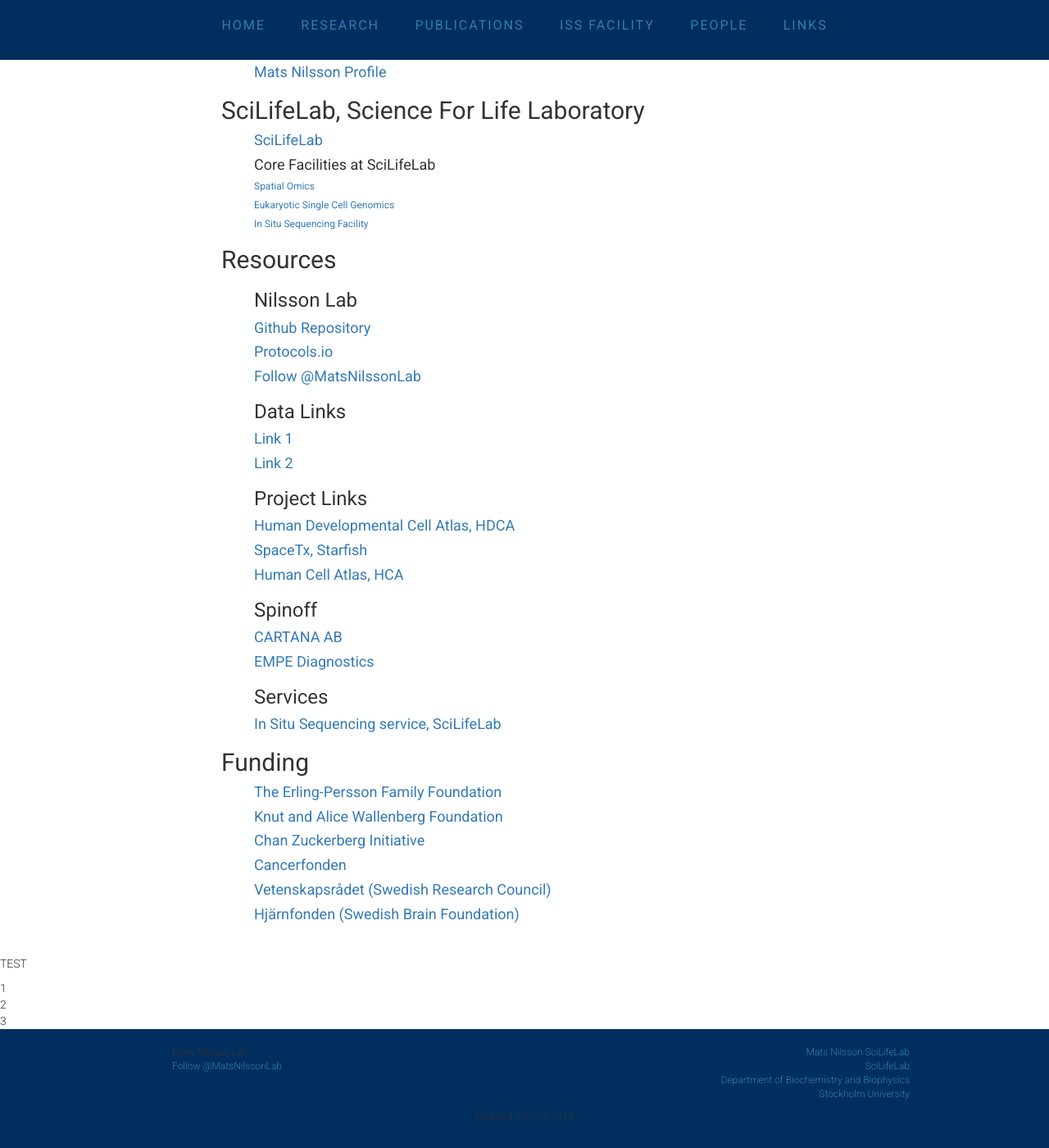
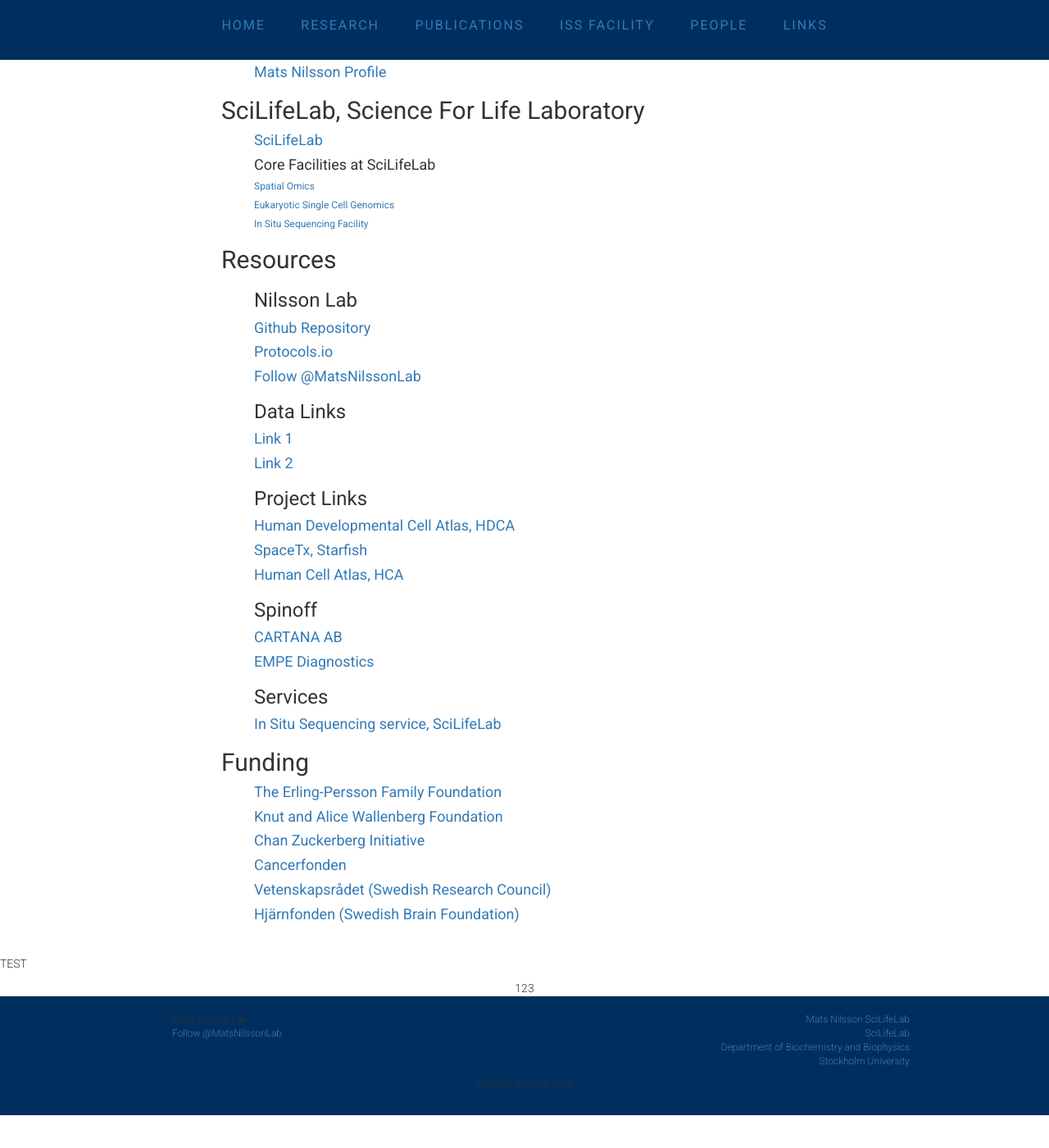
Before and after one commit to flintott/NilssonLab, a Jekyll site: the page links/index.html, which Jekyll copies as it is, in a window 1280 px wide and 1400 px high, scrolled down 204 px. Shown: the whole window at 82% size. Built offline with Jekyll 4.4.1, drawn with Linux system fonts in a browser that asks for light colours; comment, search, counter and statistics services are not loaded; after the commit the page ends 1564 px from its top, so only the background shows below that.

Commit message:
Update main.css

```diff
--- a/css/main.css
+++ b/css/main.css
@@ -208,3 +208,8 @@
   margin: 0 auto;
   zoom: 1;
 }
+
+.flex-container {
+  display: flex;
+  justify-content: center;
+}
```
